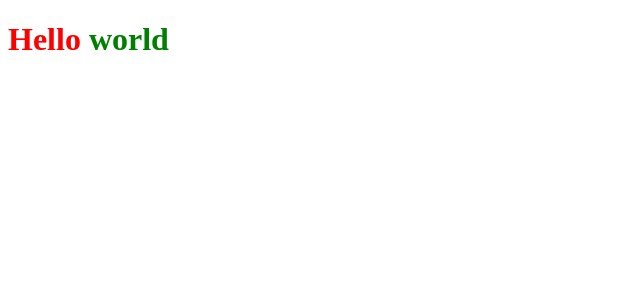
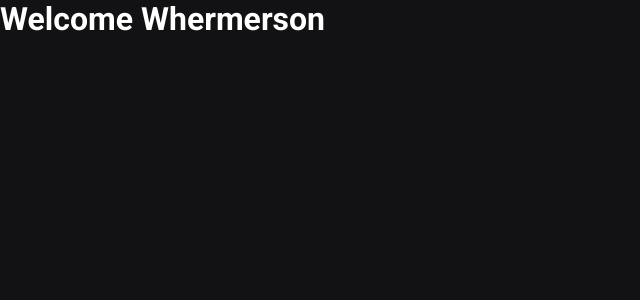
Before and after one commit to Whermerson19/ignews, a Next.js app: page / in a window 1280 px wide. Shown: the top 300 px of the page, without its empty margins (0-640 px from the left). Built offline with nearby package versions, Linux system fonts and the light colour scheme.

Commit message:
create global style

```diff
--- a/src/pages/_app.tsx
+++ b/src/pages/_app.tsx
@@ -1,4 +1,6 @@
 import { AppProps } from "next/app";
+
+import '../styles/global.scss';
 
 function MyApp({ Component, pageProps }: AppProps) {
   return <Component {...pageProps} />;
--- a/src/pages/index.tsx
+++ b/src/pages/index.tsx
@@ -1,11 +1,7 @@
 import Head from "next/head";
-
-import styles from "../styles/home.module.scss";
 
 export default function Home() {
   return (
-    <h1 className={styles.title}>
-      Hello <span>world</span>
-    </h1>
+    <h1>Welcome Whermerson</h1>
   );
 }
--- /dev/null
+++ b/src/styles/global.scss
@@ -0,0 +1,47 @@
+* {
+  margin: 0;
+  padding: 0;
+  box-sizing: border-box;
+}
+
+:root {
+  --white: #fff;
+
+  --gray-50: #e1e1e6;
+  --gray-300: #a8a8b3;
+  --gray-900: #121214;
+
+  --cyan-500: #61dafb;
+
+  --yellow-500: #eba417;
+}
+
+@media (max-width: 1080px) {
+  html {
+    font-size: 93.75%;
+  }
+}
+
+@media (max-width: 720px) {
+  html {
+    font-size: 87.5%;
+  }
+}
+
+body {
+  background: var(--gray-900);
+  color: var(--white);
+}
+
+body, input, textarea, select, button {
+  font: 400 1rem 'Roboto', sans-serif;
+}
+
+button {
+  cursor: pointer;
+}
+
+a {
+  color: inherit;
+  text-decoration: none;
+}
--- a/src/styles/home.module.scss
+++ /dev/null
@@ -1,7 +0,0 @@
-.title {
-  color: red;
-
-  span {
-    color: green;
-  }
-}
```
